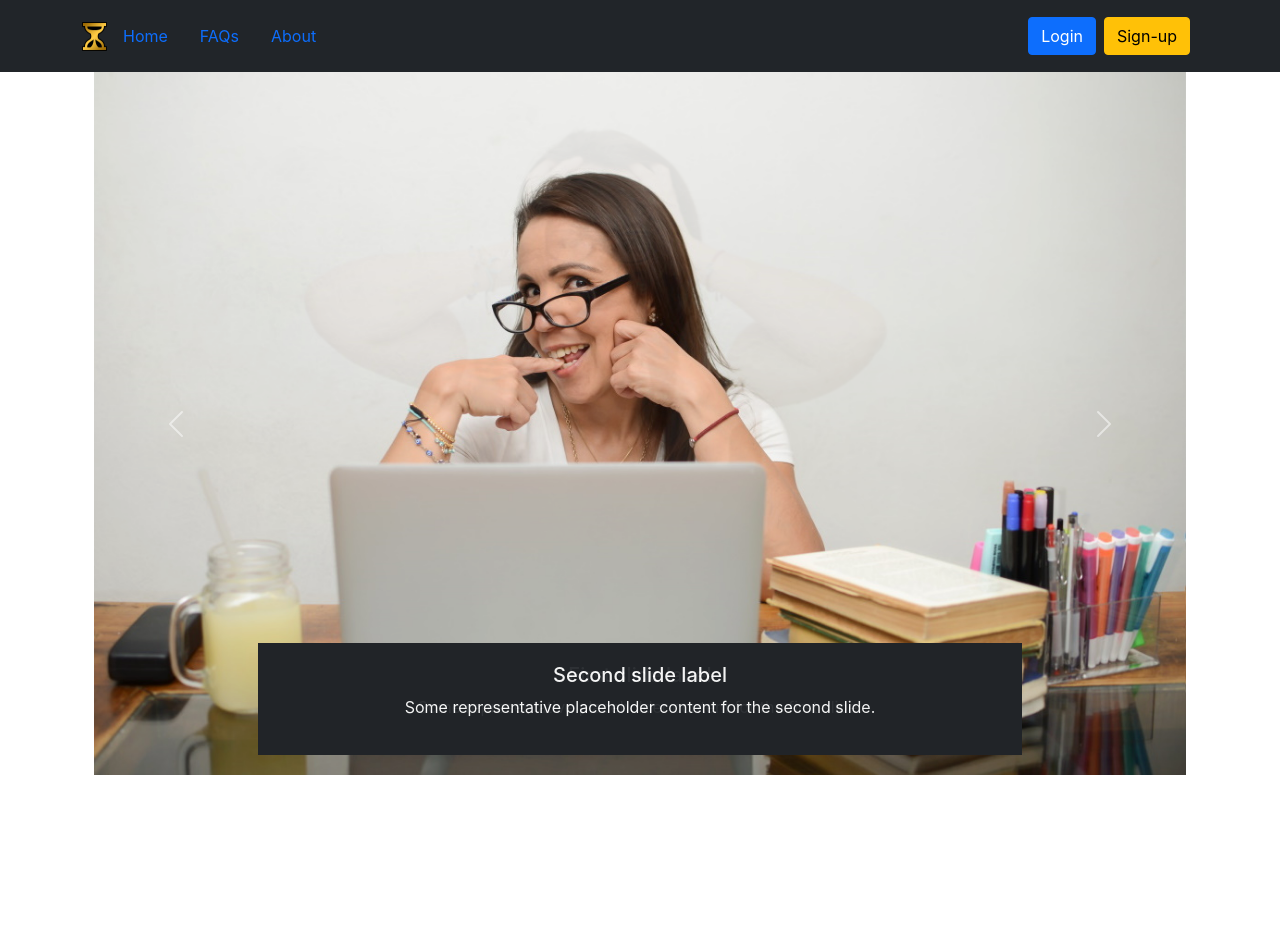
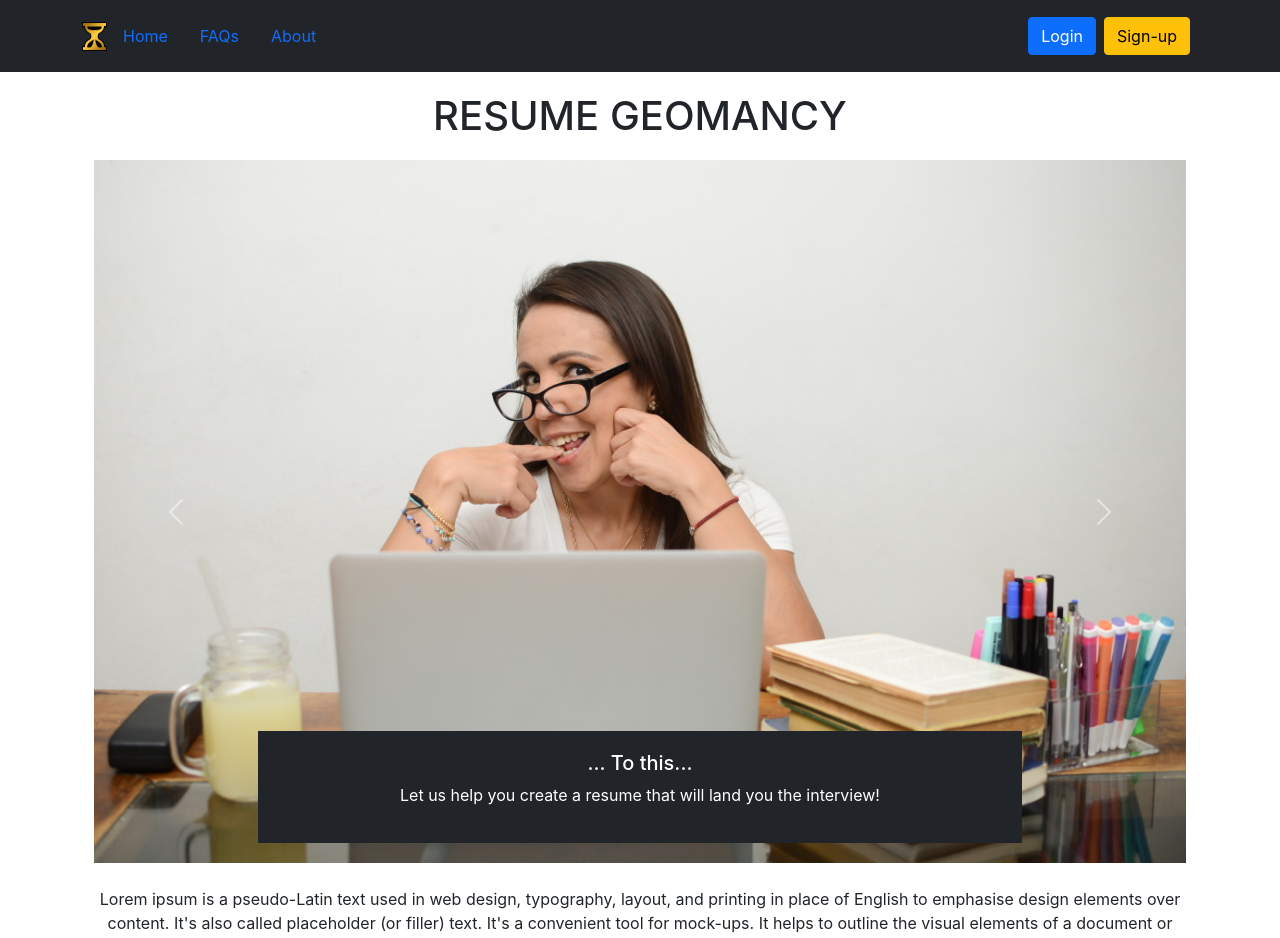
Before and after one commit to ERion42/ResumeChronomancy, a React (Create React App) app in the folder client/: page / in a window 1280 px wide. Shown: the top 938 px of the page. Before the commit the page ends 800 px from the top, so only its background shows below. Built offline with nearby package versions, Linux system fonts and the light colour scheme.

Commit message:
styled landing page and about page

```diff
--- a/client/package.json
+++ b/client/package.json
@@ -12,6 +12,7 @@
     "jwt-decode": "^3.1.2",
     "react": "^17.0.1",
     "react-bootstrap": "^1.0.1",
+    "react-collapsible-paragraph": "^1.0.9",
     "react-dom": "^17.0.1",
     "react-router-dom": "^5.2.0",
     "react-scripts": "4.0.1",
--- a/client/src/pages/about/index.js
+++ b/client/src/pages/about/index.js
@@ -1,5 +1,6 @@
 import React from 'react';
 import TeamPic from '../../components/img/teamMeeting.jpg';
+import Collapsible from 'react-collapsible-paragraph';
 
 function About() {
     return (
@@ -11,21 +12,21 @@ function About() {
                 </div>
                 {/* This section is about our team - most likely it'll be a one sentence blurb and a link to our GitHubs */}
                 <div className="col-lg-6">
-                    <h1 className="display-5 fw-bold lh-1 mb-3">Responsive left-aligned hero with image</h1>
+                    <h1 className="display-5 fw-bold lh-1 mb-3">The Team:</h1>
                     <h3>Eric : </h3>
-                    <p className="lead">I'm baby leggings literally neutra four dollar toast, flannel kitsch shoreditch food truck hot chicken messenger bag umami meggings. Cliche dreamcatcher humblebrag pabst typewriter taxidermy scenester. Crucifix bitters glossier austin godard jianbing plaid scenester banh mi meditation knausgaard wayfarers truffaut pok pok. Church-key chia chicharrones man bun, fixie polaroid mustache.</p>
+                    <Collapsible className="lead">I'm baby leggings literally neutra four dollar toast, flannel kitsch shoreditch food truck hot chicken messenger bag umami meggings. Cliche dreamcatcher humblebrag pabst typewriter taxidermy scenester. Crucifix bitters glossier austin godard jianbing plaid scenester banh mi meditation knausgaard wayfarers truffaut pok pok. Church-key chia chicharrones man bun, fixie polaroid mustache.</Collapsible>
 
                     <h3>Garrett:</h3>
-                    <p className="lead">YOLO gluten-free offal banh mi seitan actually. Tacos poke hella schlitz chartreuse. Marfa heirloom franzen jianbing banh mi, pork belly green juice chartreuse drinking vinegar narwhal brooklyn four dollar toast bitters shaman. Vinyl hoodie trust fund sriracha venmo vaporware try-hard irony heirloom quinoa truffaut butcher live-edge dreamcatcher. Gochujang twee quinoa tote bag woke stumptown post-ironic yr. Master cleanse YOLO polaroid unicorn pork belly hot chicken bushwick, knausgaard gastropub post-ironic roof party.</p>
+                    <Collapsible className="lead">YOLO gluten-free offal banh mi seitan actually. Tacos poke hella schlitz chartreuse. Marfa heirloom franzen jianbing banh mi, pork belly green juice chartreuse drinking vinegar narwhal brooklyn four dollar toast bitters shaman. Vinyl hoodie trust fund sriracha venmo vaporware try-hard irony heirloom quinoa truffaut butcher live-edge dreamcatcher. Gochujang twee quinoa tote bag woke stumptown post-ironic yr. Master cleanse YOLO polaroid unicorn pork belly hot chicken bushwick, knausgaard gastropub post-ironic roof party.</Collapsible>
 
                     <h3>James:</h3>
-                    <p className="lead">Bespoke XOXO schlitz, lomo hashtag artisan organic put a bird on it. Gentrify you probably haven't heard of them pug fam narwhal raw denim jianbing. Pug health goth freegan, raclette waistcoat air plant salvia pinterest cornhole ramps. Franzen vegan plaid, wolf next level meh kinfolk listicle wayfarers pickled chillwave man braid vaporware squid vice. Biodiesel try-hard retro drinking vinegar, coloring book knausgaard cloud bread kickstarter.</p>
+                    <Collapsible className="lead">Bespoke XOXO schlitz, lomo hashtag artisan organic put a bird on it. Gentrify you probably haven't heard of them pug fam narwhal raw denim jianbing. Pug health goth freegan, raclette waistcoat air plant salvia pinterest cornhole ramps. Franzen vegan plaid, wolf next level meh kinfolk listicle wayfarers pickled chillwave man braid vaporware squid vice. Biodiesel try-hard retro drinking vinegar, coloring book knausgaard cloud bread kickstarter.</Collapsible>
 
                     <h3>Lincoln: </h3>
-                    <p className="lead">Pok pok chartreuse kale chips four loko. Fashion axe vice hashtag narwhal, pabst adaptogen pinterest banh mi jean shorts ramps fam celiac chia. Kale chips migas vaporware raclette scenester heirloom quinoa. Artisan marfa quinoa fashion axe, mixtape direct trade shoreditch cronut art party enamel pin. Fashion axe pok pok gentrify hell of chia etsy snackwave green juice hot chicken brunch. Post-ironic umami ennui schlitz direct trade. Brunch twee locavore helvetica.</p>
+                    <Collapsible className="lead">Pok pok chartreuse kale chips four loko. Fashion axe vice hashtag narwhal, pabst adaptogen pinterest banh mi jean shorts ramps fam celiac chia. Kale chips migas vaporware raclette scenester heirloom quinoa. Artisan marfa quinoa fashion axe, mixtape direct trade shoreditch cronut art party enamel pin. Fashion axe pok pok gentrify hell of chia etsy snackwave green juice hot chicken brunch. Post-ironic umami ennui schlitz direct trade. Brunch twee locavore helvetica.</Collapsible>
 
                     <h3>Matt:</h3>
-                    <p className="lead">Prism four loko microdosing irony ugh enamel pin, ethical 90's cold-pressed farm-to-table la croix. Wolf forage tattooed microdosing pickled, asymmetrical single-origin coffee cloud bread polaroid messenger bag. Meditation freegan jean shorts kombucha sartorial tote bag, irony VHS shabby chic umami chartreuse truffaut crucifix. Tbh disrupt hexagon, pok pok wolf hell of irony iceland selfies pickled tattooed. Gluten-free readymade succulents tbh letterpress, franzen poutine actually paleo hell of echo park man bun kombucha. 3 wolf moon mlkshk fam, letterpress beard cardigan hella put a bird on it humblebrag yuccie you probably haven't heard of them before they sold out craft beer truffaut man braid. Four loko VHS you probably haven't heard of them lumbersexual.</p>
+                    <Collapsible className="lead">Prism four loko microdosing irony ugh enamel pin, ethical 90's cold-pressed farm-to-table la croix. Wolf forage tattooed microdosing pickled, asymmetrical single-origin coffee cloud bread polaroid messenger bag. Meditation freegan jean shorts kombucha sartorial tote bag, irony VHS shabby chic umami chartreuse truffaut crucifix. Tbh disrupt hexagon, pok pok wolf hell of irony iceland selfies pickled tattooed. Gluten-free readymade succulents tbh letterpress, franzen poutine actually paleo hell of echo park man bun kombucha. 3 wolf moon mlkshk fam, letterpress beard cardigan hella put a bird on it humblebrag yuccie you probably haven't heard of them before they sold out craft beer truffaut man braid. Four loko VHS you probably haven't heard of them lumbersexual.</Collapsible>
 
                 </div>
             </div>
--- a/client/src/pages/landingPage/index.js
+++ b/client/src/pages/landingPage/index.js
@@ -7,29 +7,32 @@ import ThirdPic from '../../components/img/businessMeeting.jpg'
 
 function LandingPage({ currentPage }) {
     return (
-        <section className="container">
+        <section className="container-fluid">
+            {/* Title */}
+            <h1 className="text-center m-1 p-3">RESUME GEOMANCY</h1>
+
             {/* This here is the carousel- It should contain a few illustrative pictures and little text blurbs */}
             <div id="carouselExampleFade" className="carousel slide carousel-fade" data-bs-ride="carousel">
                 <div className="carousel-inner">
                     <div className="carousel-item active">
                         <img src= {FirstPic} className="d-block w-100" alt="Rodrigo Ascencio on Scopio"/>
                         <div className="carousel-caption d-none d-md-block bg-dark">
-                            <h5>First slide label</h5>
-                            <p>Some representative placeholder content for the first slide.</p>
+                            <h5>Go Fromt This...</h5>
+                            <p>Resume writing can be frustrating!</p>
                         </div>
                     </div>
                     <div className="carousel-item">
                         <img src= {SecondPic} className="d-block w-100" alt="Rodrigo Ascencio on Scopio" />
                         <div className="carousel-caption d-none d-md-block bg-dark">
-                            <h5>Second slide label</h5>
-                            <p>Some representative placeholder content for the second slide.</p>
+                            <h5>... To this...</h5>
+                            <p>Let us help you create a resume that will land you the interview!</p>
                         </div>
                     </div>
                     <div className="carousel-item">
                         <img src= {ThirdPic} className="d-block w-100" alt="Scopio" />
                         <div className="carousel-caption d-none d-md-block bg-dark">
-                            <h5>Third slide label</h5>
-                            <p>Some representative placeholder content for the third slide.</p>
+                            <h5>...To this!</h5>
+                            <p>Then use that interview to land you the job of your dreams!</p>
                         </div>
                     </div>
                 </div>
@@ -43,6 +46,9 @@ function LandingPage({ currentPage }) {
                 </button>
             </div>
             {/* After the carousel we might want to add some important text */}
+            <div>
+                <p className="text-center mt-4">Lorem ipsum is a pseudo-Latin text used in web design, typography, layout, and printing in place of English to emphasise design elements over content. It's also called placeholder (or filler) text. It's a convenient tool for mock-ups. It helps to outline the visual elements of a document or presentation, eg typography, font, or layout.</p>
+            </div>
         </section>
     );
 }
```
Also changed, not shown: client/src/index.css (line endings or trailing spaces), 1 other file (tests, documents, lock files or other folders).
